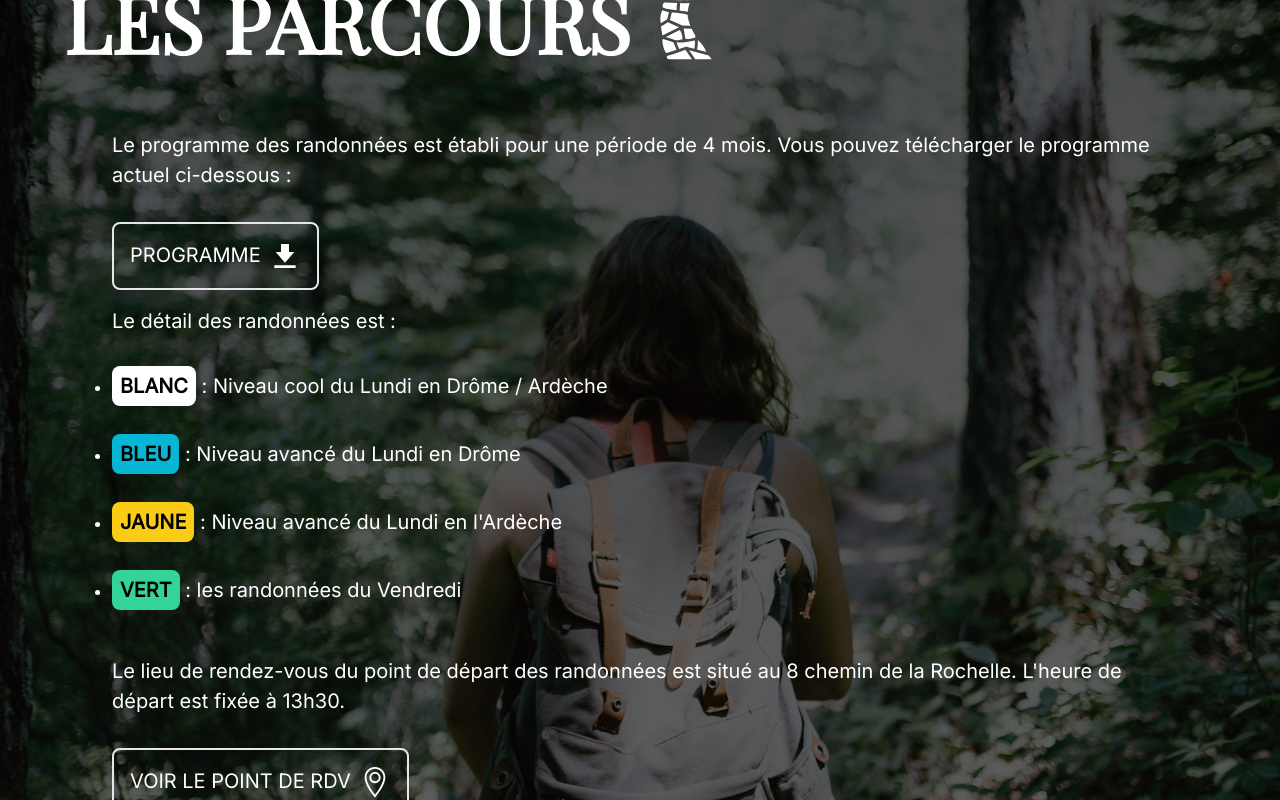
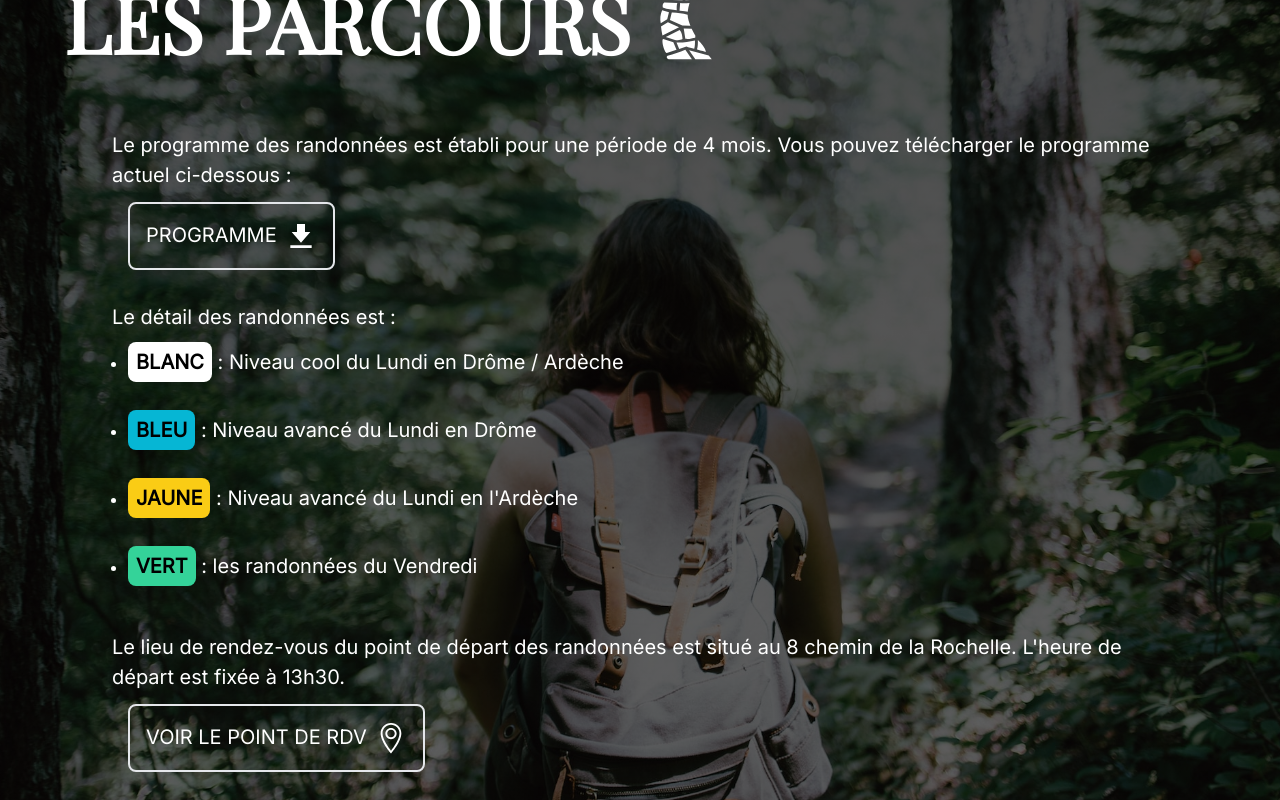
Before and after one commit to SebastienLaurentt/Galopins, a React (Vite) app: page / in a window 1280 px wide. Shown: the part 2160-2960 px from the top of the page. Built offline with nearby package versions, Linux system fonts and the light colour scheme.

Commit message:
some modifications of parcours css section

```diff
--- a/src/sections/Parcours.tsx
+++ b/src/sections/Parcours.tsx
@@ -24,17 +24,18 @@ function Parcours() {
                 <GiStonePath className="icon"/>
             </SectionHeader>
             <SubSection>
-                <div className='mb-4 flex flex-col items-center md:items-start'>
-                    <p>Le programme des randonnées est établi pour une période de 4 mois. Vous pouvez télécharger le programme actuel ci-dessous : </p>
+                <div className='mb-8 flex flex-col items-center md:items-start'>
+                    <p className='mb-3'>Le programme des randonnées est établi pour une période de 4 mois. Vous pouvez télécharger le programme actuel ci-dessous : </p>
                     <DownloadLink
                         file={ProgrammeFile}
                         fileName="Programme_Galopins.pdf"
                         linkName="PROGRAMME"
+                        classname='md:ml-4'
                     />
                 </div>
                 <div className='mb-4'>
-                    <p> Le détail des randonnées est : </p>
-                    <ul className='list-disc text-start leading-7 md:leading-9'>
+                    <p className='mb-3'> Le détail des randonnées est : </p>
+                    <ul className='list-disc text-start leading-7 md:leading-9 md:ml-4'>
                         <li>
                             <p className=''> <Tag classname='bg-white' tagName='BLANC'/> : Niveau cool du Lundi en Drôme / Ardèche
                             </p>
@@ -53,12 +54,13 @@ function Parcours() {
                         </li>
                     </ul>
                 </div>
-                <div className='mb-4 md:mb-12 flex flex-col items-center md:items-start'>
-                    <p>Le lieu de rendez-vous du point de départ des randonnées est situé au 8 chemin de la Rochelle. L'heure de
+                <div className='mb-8  flex flex-col items-center md:items-start'>
+                    <p className='mb-3'>Le lieu de rendez-vous du point de départ des randonnées est situé au 8 chemin de la Rochelle. L'heure de
                     départ est fixée à 13h30.</p>
                 <Link
                     href="https://maps.app.goo.gl/W6D3Ui73RSKW8swr8"
                     linkName="VOIR LE POINT DE RDV"
+                    classname='md:ml-4'
                 />
                 </div>
                 <div className=''>
```
